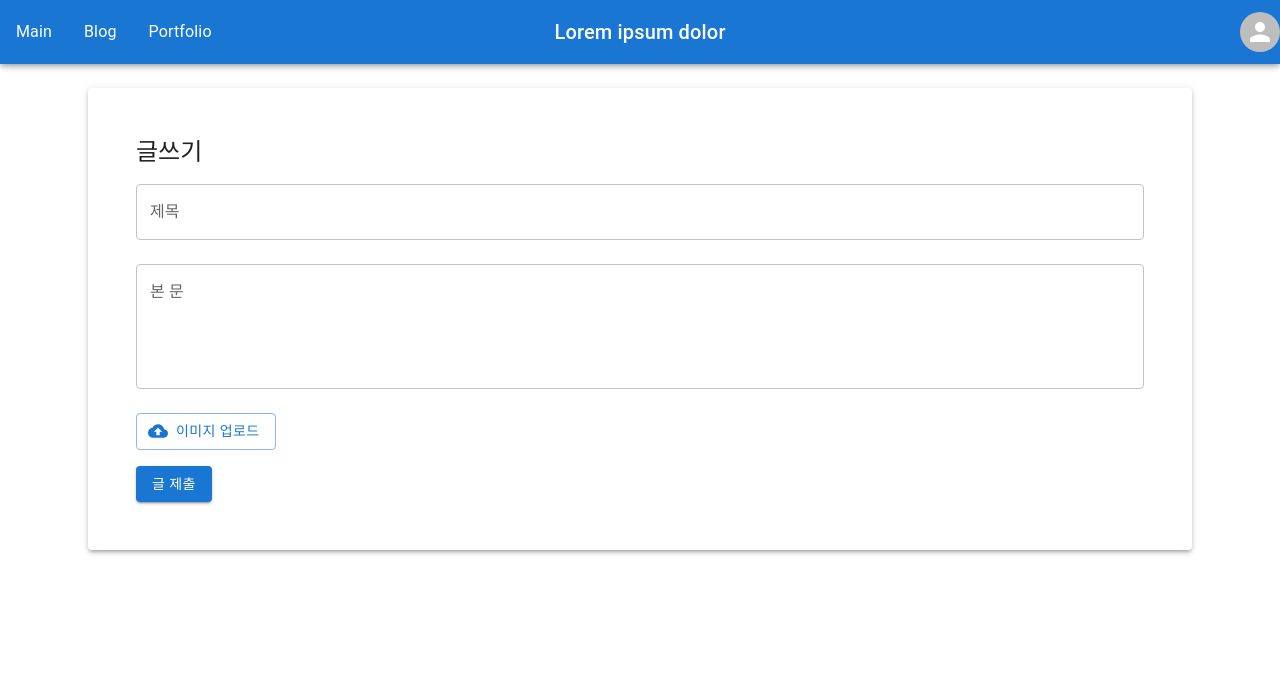
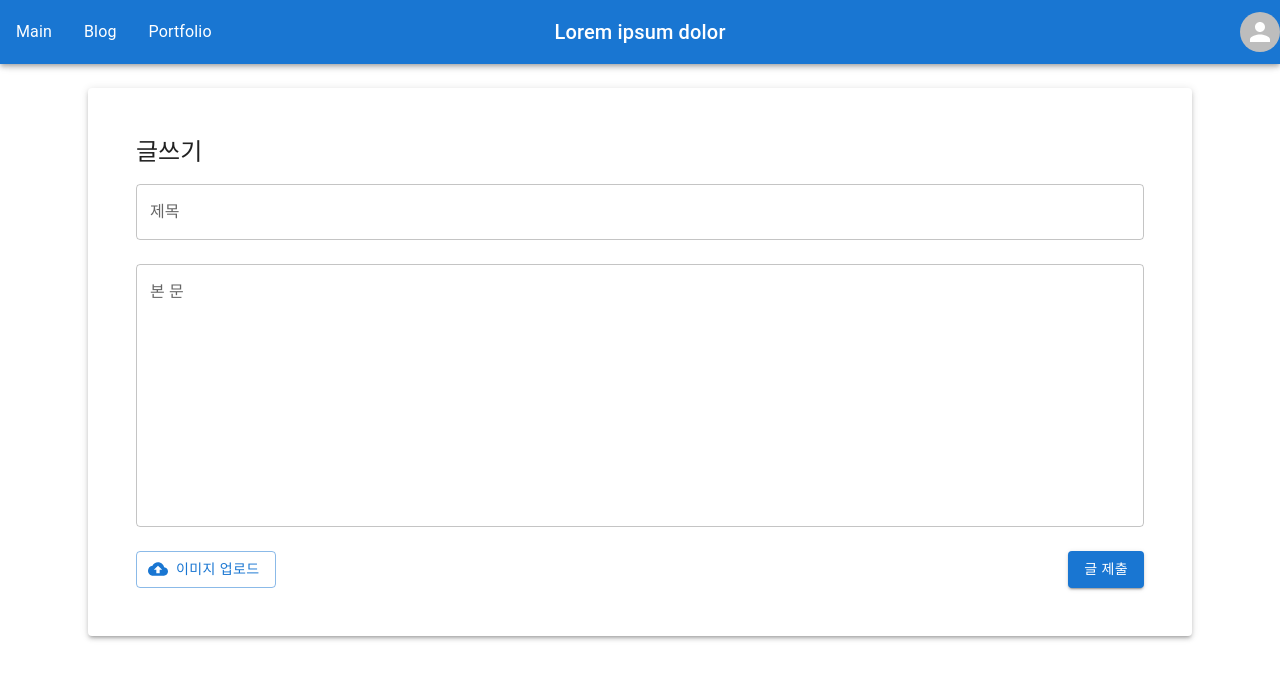
Before and after one commit to kyungbbabi/chan_firstProject, a React (Create React App) app in the folder client/: page /postwrite in a window 1280 px wide. Shown: the top 680 px of the page. Built offline with nearby package versions, Linux system fonts and the light colour scheme; what react-swipeable-views-utils would draw is missing.

Commit message:
feat: postWritepage detail 1

```diff
--- a/client/src/component/PostWrite.js
+++ b/client/src/component/PostWrite.js
@@ -1,6 +1,7 @@
 import { Box, Button, Grid, Paper, TextField, Typography } from "@mui/material";
 import React, { useState } from "react";
 import { CloudUpload as CloudUploadIcon } from '@mui/icons-material';
+import CloseRoundedIcon from '@mui/icons-material/CloseRounded';
 
 const PostWrite = () => {
 
@@ -29,17 +30,21 @@ const PostWrite = () => {
   };
 
   return(
-    <Box sx={{padding:"5em"}}>
+    <Box sx={{ padding: "5em" }}>
       <Paper elevation={3} style={{ padding: '3em' }}>
         <Typography variant="h5">글쓰기</Typography>
         <TextField label="제목" variant="outlined" fullWidth value={title} onChange={handleTitleChange} margin="normal" />
-        <TextField label="본 문" variant="outlined" fullWidth multiline rows={4} value={content} onChange={handleContentChange} margin="normal" />
-        <TextField accept="image/*" id="contained-button-file" type="file" style={{ display: 'none' }} onChange={handleImageChange} />
-        <label htmlFor="contained-button-file">
-          <Button variant="outlined" component="span" startIcon={<CloudUploadIcon />} style={{ marginTop: '16px' }}>이미지 업로드</Button>
-        </label>
-        {image && <Typography variant="body2">선택된 이미지: {image.name}</Typography>}
-        <Box mt={2}>
+        <TextField label="본 문" variant="outlined" fullWidth multiline rows={10} value={content} onChange={handleContentChange} margin="normal" />
+        {image && (
+          <Box mt={2} display="flex" alignItems="center">
+            <Typography variant="body2">선택된 이미지: {image.name}</Typography>
+              <CloseRoundedIcon  onClick={() => setImage(null)} style={{ cursor: 'pointer', marginLeft: '8px' }} />
+          </Box>
+        )}
+        <Box mt={2} display="flex" justifyContent="space-between">
+          <Button variant="outlined" component="label" startIcon={<CloudUploadIcon />}>
+            이미지 업로드 <input type="file" accept="image/*" hidden onChange={handleImageChange} />
+          </Button>
           <Button variant="contained" color="primary" onClick={handlePostSubmit}>
             글 제출
           </Button>
```
